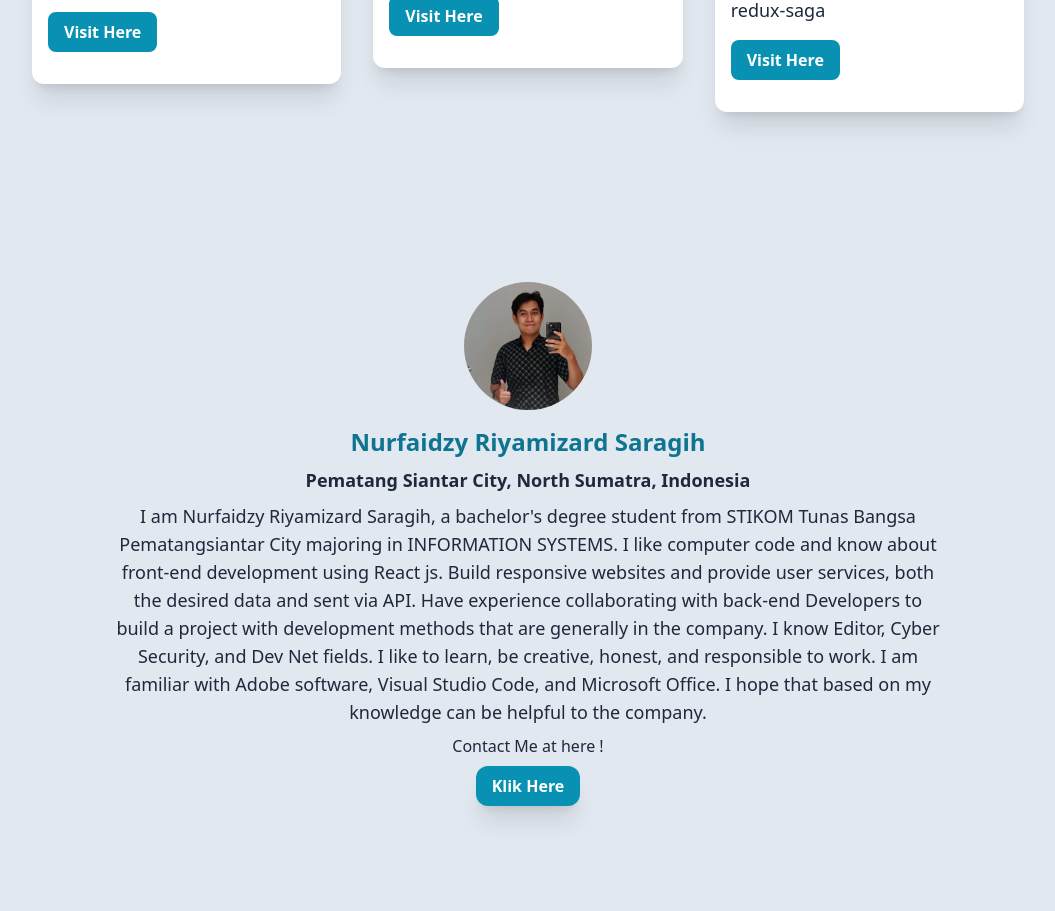
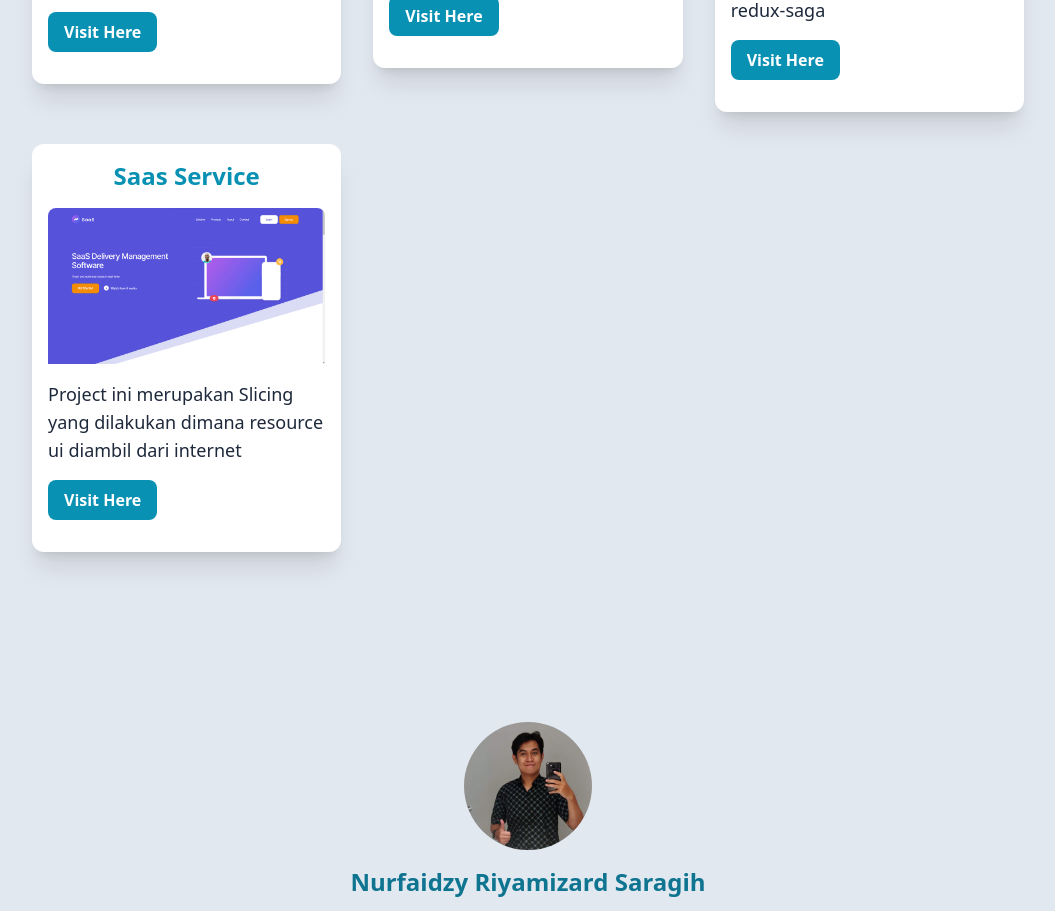
Before and after one commit to Nurfaidzy/Portofolio, a React (Create React App) app: page / in a window 1280 px wide. Shown: the part 2320-3231 px from the top of the page, without its empty margins (112-1167 px from the left). Built offline with nearby package versions, Linux system fonts and the light colour scheme.

Commit message:
new project add

```diff
--- a/src/Components/Project.jsx
+++ b/src/Components/Project.jsx
@@ -5,6 +5,7 @@ import Sp from "./Img/spserangan.png";
 import Hp from "./Img/tokohp.png";
 import ks from "./Img/kursus.png";
 import pk2 from "./Img/pk2.png";
+import sass from "./Img/sass.png";
 import { motion } from "framer-motion";
 
 const Project = () => {
@@ -196,6 +197,32 @@ const Project = () => {
                 </div>
               </div>
             </motion.div>
+            <motion.div
+              className="laptop:py-4 py-4 laptop:px-4 px-0"
+              initial={{ y: 100, opacity: 0 }}
+              whileInView={{ y: 0, opacity: 1 }}
+              transition={{ duration: 0.5, delay: 0.3 }}
+              viewport={{ once: true, amount: 0.8 }}
+            >
+              <div className="bg-white p-4 rounded-xl shadow-xl">
+                <div className="font-bold flex justify-center pb-4 laptop:text-2xl text-xl text-cyan-600">
+                  Saas Service
+                </div>
+                <img src={sass} alt="sass" className="rounded-lg pb-4" />
+                <div className="laptop:text-lg text-xs ">
+                  Project ini merupakan Slicing yang dilakukan dimana resource
+                  ui diambil dari internet
+                </div>
+                <div className="py-4 flex laptop:justify-start justify-center ">
+                  <a
+                    href="https://nurfaidzy.github.io/Saas-Web-Slicing-with-React/"
+                    className="font-bold px-4 text-white bg-cyan-600 py-2 rounded-lg"
+                  >
+                    Visit Here
+                  </a>
+                </div>
+              </div>
+            </motion.div>
           </div>
         </div>
       </div>
```
Also changed, not shown: src/Components/Img/sass.png (added).
